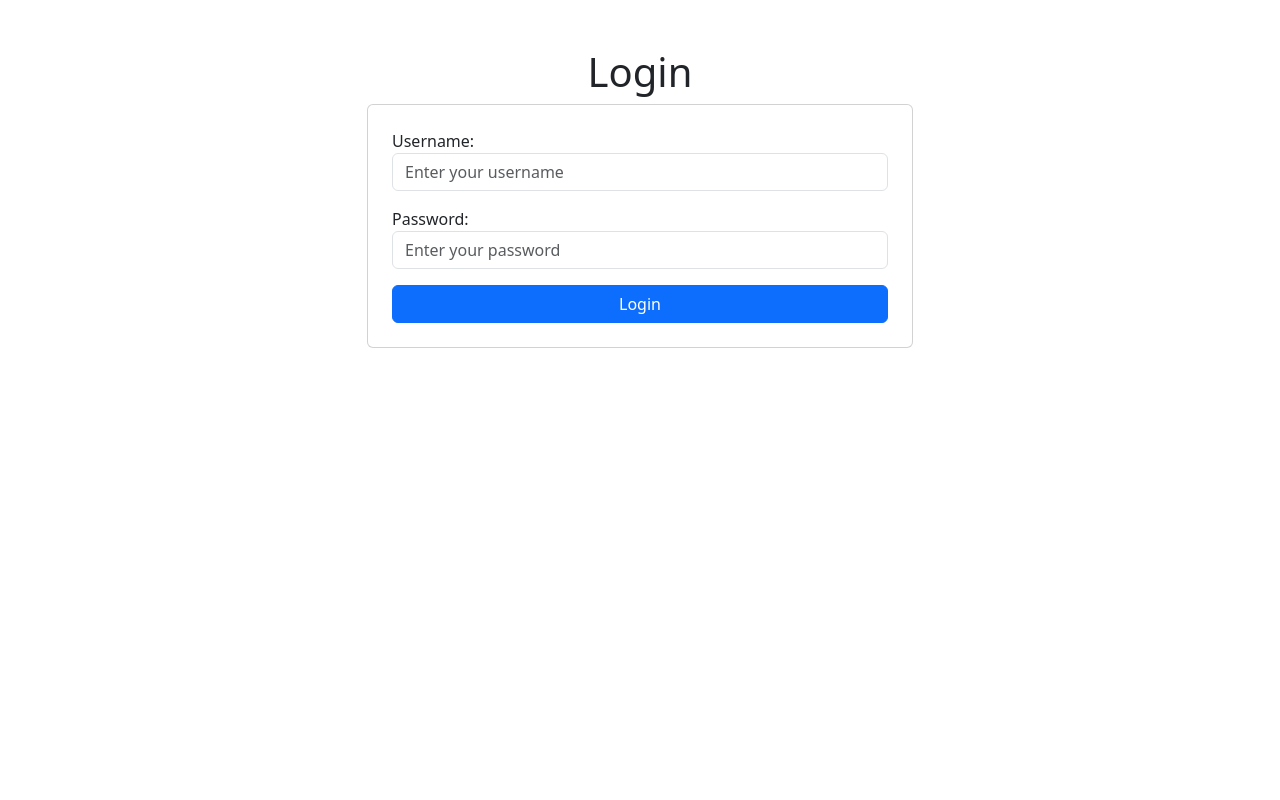
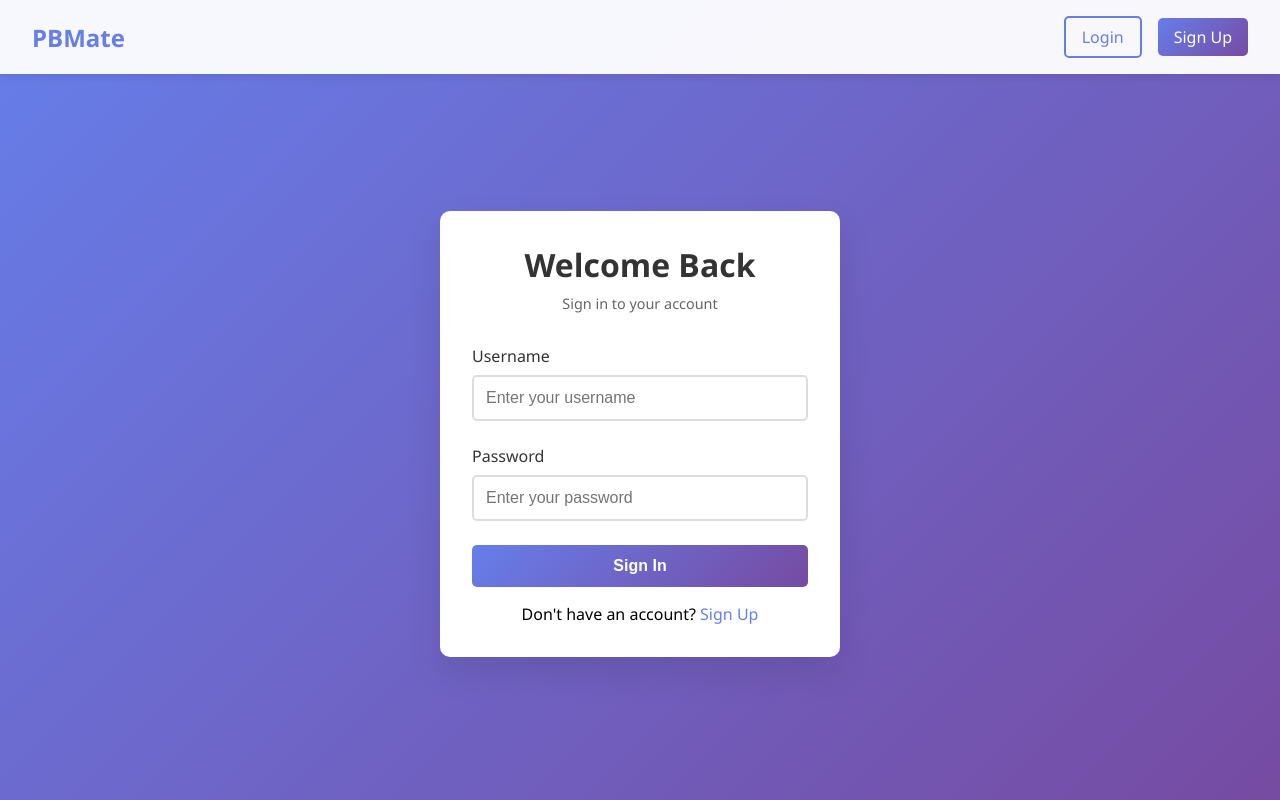
Before and after one commit to AbelC27/Piratii_Academici, a Django app: page /login/ in a window 1280 px wide. Run offline with Django 5.2, Linux system fonts and the light colour scheme.

Commit message:
Navbar + UI update

```diff
--- a/backend/app/templates/app/base.html
+++ b/backend/app/templates/app/base.html
@@ -15,9 +15,96 @@
             font-family: 'Segoe UI', Tahoma, Geneva, Verdana, sans-serif;
             background: linear-gradient(135deg, #667eea 0%, #764ba2 100%);
             min-height: 100vh;
+        }
+
+        /* Navbar Styles */
+        .navbar {
+            background: rgba(255, 255, 255, 0.95);
+            box-shadow: 0 2px 10px rgba(0, 0, 0, 0.1);
+            padding: 1rem 2rem;
+            display: flex;
+            justify-content: space-between;
+            align-items: center;
+        }
+
+        .navbar-brand {
+            font-size: 1.5rem;
+            font-weight: bold;
+            color: #667eea;
+            text-decoration: none;
+        }
+
+        .navbar-links {
+            display: flex;
+            gap: 1rem;
+            align-items: center;
+        }
+
+        .nav-link, .nav-btn {
+            text-decoration: none;
+            padding: 0.5rem 1rem;
+            border-radius: 5px;
+            font-weight: 500;
+            transition: all 0.3s ease;
+        }
+
+        .nav-link {
+            color: #333;
+        }
+
+        .nav-link:hover {
+            background: #f0f0f0;
+        }
+
+        .nav-btn {
+            border: none;
+            cursor: pointer;
+            font-size: 1rem;
+        }
+
+        .btn-login {
+            background: transparent;
+            color: #667eea;
+            border: 2px solid #667eea;
+        }
+
+        .btn-login:hover {
+            background: #667eea;
+            color: white;
+        }
+
+        .btn-signup {
+            background: linear-gradient(135deg, #667eea 0%, #764ba2 100%);
+            color: white;
+            border: none;
+        }
+
+        .btn-signup:hover {
+            transform: translateY(-2px);
+            box-shadow: 0 5px 15px rgba(102, 126, 234, 0.3);
+        }
+
+        .btn-logout {
+            background: #dc3545;
+            color: white;
+            border: none;
+        }
+
+        .btn-logout:hover {
+            background: #c82333;
+        }
+
+        .user-info {
+            color: #333;
+            margin-right: 1rem;
+        }
+
+        .page-wrapper {
             display: flex;
             align-items: center;
             justify-content: center;
+            min-height: calc(100vh - 80px);
+            padding: 2rem;
         }
 
         .container {
@@ -173,6 +260,22 @@
     </style>
 </head>
 <body>
+    <!-- Navigation Bar -->
+    <nav class="navbar">
+        <a href="{% url 'home' %}" class="navbar-brand">PBMate</a>
+        <div class="navbar-links">
+            {% if user.is_authenticated %}
+                <span class="user-info">Welcome, {{ user.username }}!</span>
+                <a href="{% url 'logout' %}" class="nav-btn btn-logout">Logout</a>
+            {% else %}
+                <a href="{% url 'login' %}" class="nav-btn btn-login">Login</a>
+                <a href="{% url 'signup' %}" class="nav-btn btn-signup">Sign Up</a>
+            {% endif %}
+        </div>
+    </nav>
+
+    <!-- Page Content -->
+    <div class="page-wrapper">
         <div class="container">
             {% if messages %}
                 <div class="messages">
@@ -187,5 +290,6 @@
             {% block content %}
             {% endblock %}
         </div>
+    </div>
 </body>
 </html>
--- a/backend/app/templates/app/login.html
+++ b/backend/app/templates/app/login.html
@@ -1,28 +1,58 @@
-<!DOCTYPE html>
-<html>
-<head>
-    <title>Login</title>
-    <link rel="stylesheet" href="https://cdn.jsdelivr.net/npm/bootstrap@5.3.0/dist/css/bootstrap.min.css">
-</head>
-<body>
-    <div class="container mt-5">
-        <h1 class="text-center">Login</h1>
-        <div class="row justify-content-center">
-            <div class="col-md-6">
-                <form method="post" class="card p-4">
-                    {% csrf_token %}
-                    {{ form.as_p }}
-                    {% if messages %}
-                        <div>
-                            {% for message in messages %}
-                                <div class="alert alert-{{ message.tags }}">{{ message }}</div>
-                            {% endfor %}
-                        </div>
-                    {% endif %}
-                    <button type="submit" class="btn btn-primary w-100">Login</button>
-                </form>
+{% extends 'app/base.html' %}
+
+{% block title %}Login - PBMate{% endblock %}
+
+{% block content %}
+<div class="header">
+    <h1>Welcome Back</h1>
+    <p>Sign in to your account</p>
+</div>
+
+<form method="post">
+    {% csrf_token %}
+
+    <div class="form-group">
+        <label for="{{ form.username.id_for_label }}">Username</label>
+        {{ form.username }}
+        {% if form.username.errors %}
+            <div class="form-errors">
+                <ul>
+                    {% for error in form.username.errors %}
+                        <li>{{ error }}</li>
+                    {% endfor %}
+                </ul>
             </div>
+        {% endif %}
+    </div>
+
+    <div class="form-group">
+        <label for="{{ form.password.id_for_label }}">Password</label>
+        {{ form.password }}
+        {% if form.password.errors %}
+            <div class="form-errors">
+                <ul>
+                    {% for error in form.password.errors %}
+                        <li>{{ error }}</li>
+                    {% endfor %}
+                </ul>
+            </div>
+        {% endif %}
+    </div>
+
+    {% if form.non_field_errors %}
+        <div class="form-errors">
+            <ul>
+                {% for error in form.non_field_errors %}
+                    <li>{{ error }}</li>
+                {% endfor %}
+            </ul>
         </div>
-    </div>
-</body>
-</html>
+    {% endif %}
+
+    <button type="submit" class="btn">Sign In</button>
+</form>
+
+<div class="link">
+    <p>Don't have an account? <a href="{% url 'signup' %}">Sign Up</a></p>
+</div>
+{% endblock %}
--- a/backend/app/templates/app/signup.html
+++ b/backend/app/templates/app/signup.html
@@ -83,6 +83,6 @@
 </form>
 
 <div class="link">
-    <p>Already have an account? <a href="#">Sign In</a></p>
+    <p>Already have an account? <a href="{% url 'login' %}">Sign In</a></p>
 </div>
 {% endblock %}
--- a/backend/app/templates/app/signup_success.html
+++ b/backend/app/templates/app/signup_success.html
@@ -13,7 +13,7 @@
     </div>
 
     <div class="link">
-        <p><a href="#">Sign In to Your Account</a></p>
+        <p><a href="{% url 'login' %}">Sign In to Your Account</a></p>
     </div>
 </div>
 {% endblock %}
```
Also changed, not shown: backend/app/templates/app/home.html (+41 -21 lines). Lines whose indentation alone changed are shown as unchanged.
